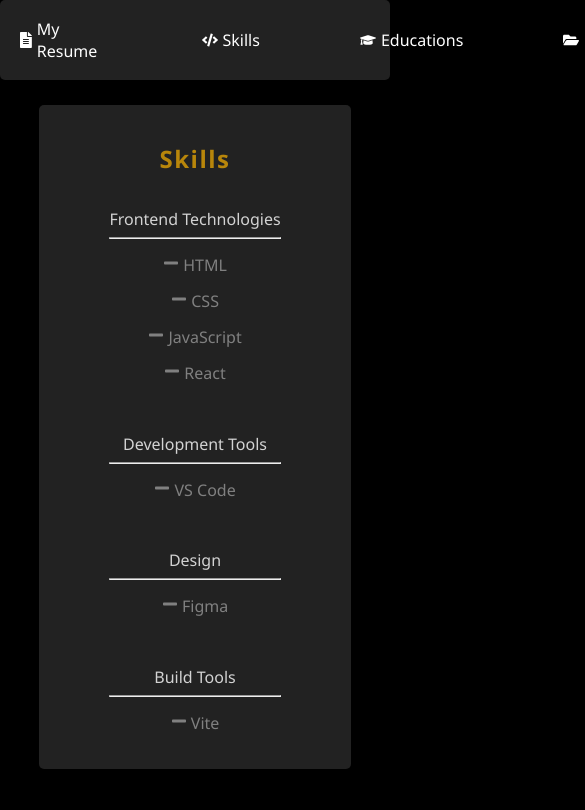
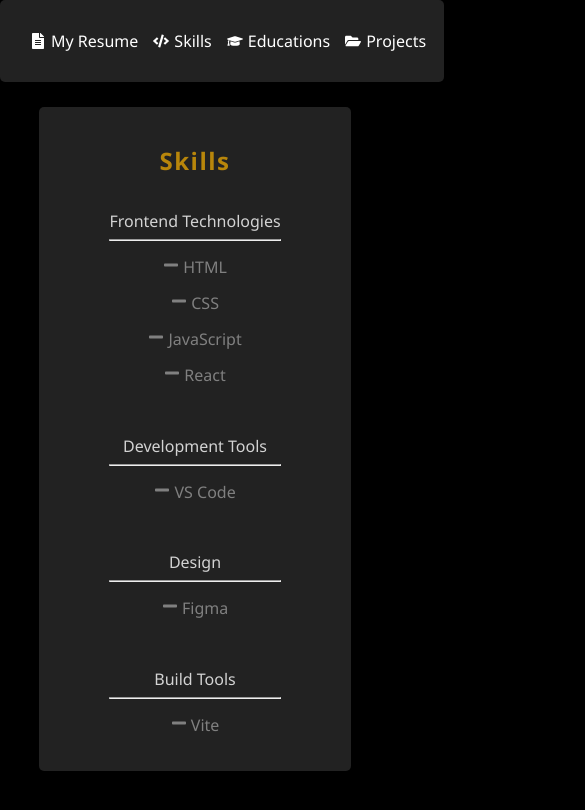
Before and after one commit to selimyay00/portfolio-website, a React (Vite) app: page /portfolio-website/skills in a window 390 px wide. Shown: the top 810 px of the page, 585 px wide, since content can reach past the window. Built offline with nearby package versions, Linux system fonts and the light colour scheme.

Commit message:
made the navbar responsive for mobile devices

```diff
--- a/src/components/navbar/navbar.css
+++ b/src/components/navbar/navbar.css
@@ -7,26 +7,36 @@
     border-radius: 5px;
 }
 
+@media (max-width: 480px) {
+    .navbar {
+        display: flex;
+        justify-content: space-evenly;
+        align-items: center;
+        padding: 30px;
+        height: fit-content;
+        min-height: 80px;
+        width: fit-content;
+    }
+    .navbar-text {
+        margin-right: 15px;
+        min-width: fit-content;
+    }
+}
+
 .navbar-icons {
     display: flex;
     align-items: center;
-    column-gap: 5px;
 }
 
 .navbar-icons, .navbar-text {
     color: #fff;
+    gap: 5px;
 }
 
 .navbar-text {
     text-decoration: none;
 }
 
-@media (max-width: 520px) {
-    .navbar-text {
-        margin-right: 100px;
-    }
-}
-
 .navbar-text:hover {
     color: gray;
 }
--- a/src/index.css
+++ b/src/index.css
@@ -6,5 +6,5 @@ body {
     margin: 0;
     background-color: black;
     color: #fff;
-    font-family:'Segoe UI', Tahoma, Geneva, Verdana, sans-serif
+    font-family:'Segoe UI', Tahoma, Geneva, Verdana, sans-serif;
 }
```
